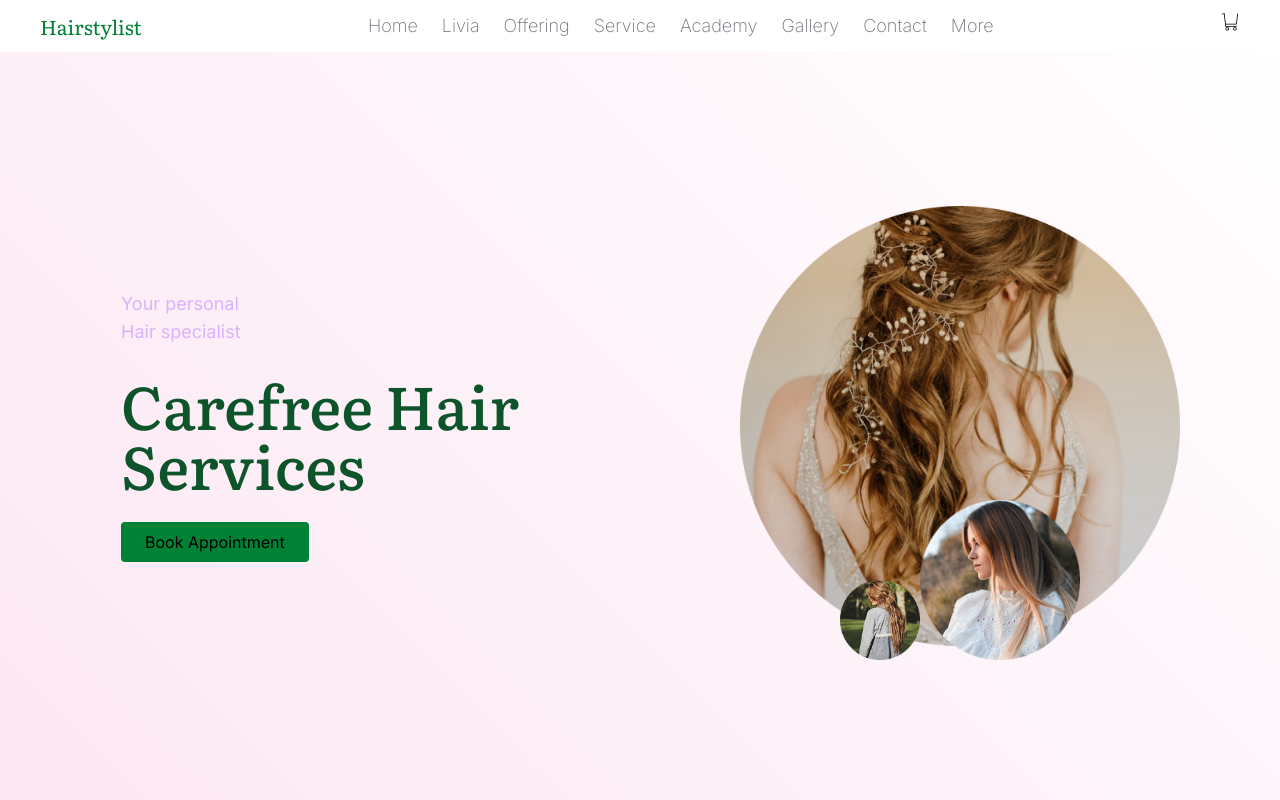
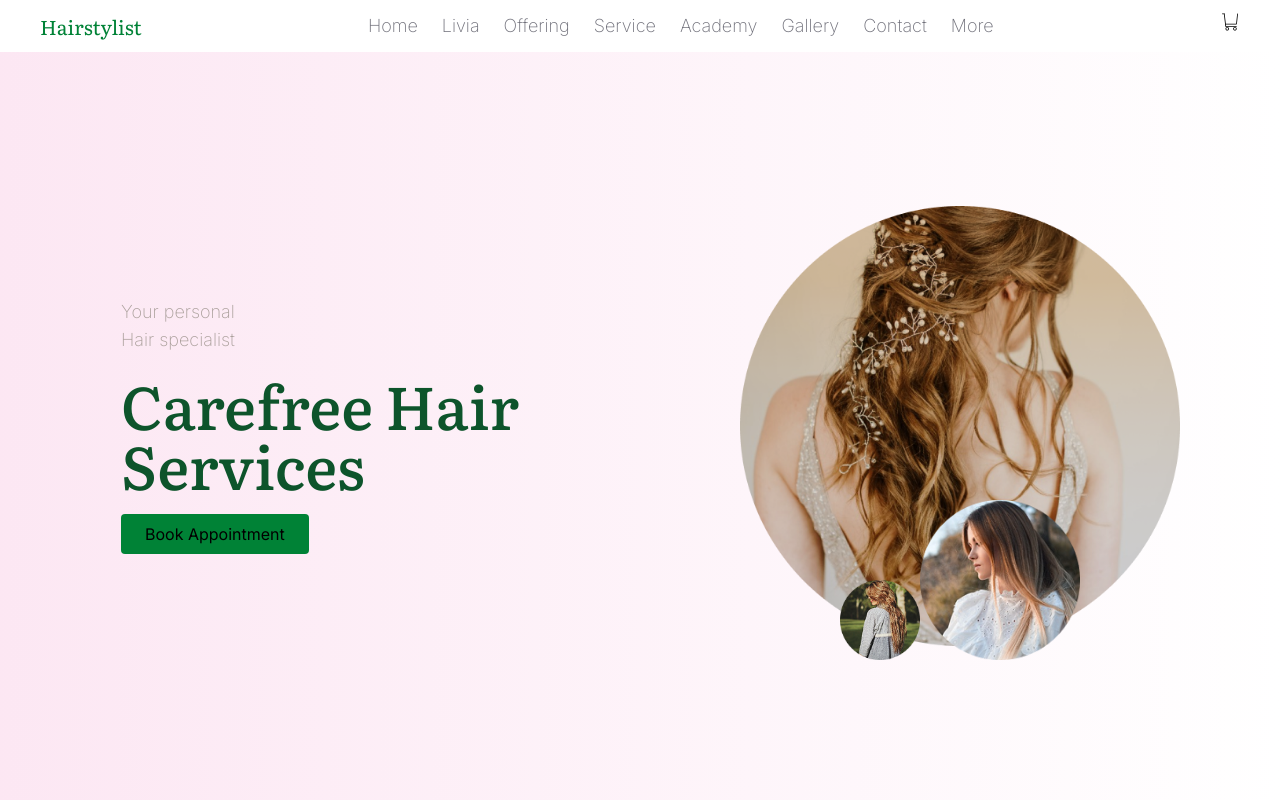
Before and after one commit to sargamsubedi/LearningTailwindCSS, a React (Vite) app: page / in a window 1280 px wide. Built offline with nearby package versions, Linux system fonts and the light colour scheme.

Commit message:
minor css changes

```diff
--- a/src/pages/Hero.jsx
+++ b/src/pages/Hero.jsx
@@ -6,7 +6,7 @@ import big from '../assets/imgforhero/Group 1053.png'
 
 function Hero() {
     return (
-        <div className=" font-[Inter] h-screen w-screen bg-linear-45 from-pink-100 to-white flex flex-col">
+        <div className=" font-[Inter] h-screen w-screen bg-linear-to-r from-pink-100 to-white flex flex-col">
             <header>
                 <HeroNavbar />
             </header>
@@ -14,9 +14,9 @@ function Hero() {
                 {/* for contents */}
                 <div className=" flex-1 flex flex-col justify-center items-center ">
 
-                    <div className="flex flex-col gap-7 width-fit m-auto">
+                    <div className="flex flex-col gap-5 width-fit m-auto">
 
-                        <div className="text-purple-300 text-lg">
+                        <div className="text-taupe-400 text-lg font-extralight">
                             <p>Your personal</p>
                             <p>Hair specialist</p>
                         </div>
```
